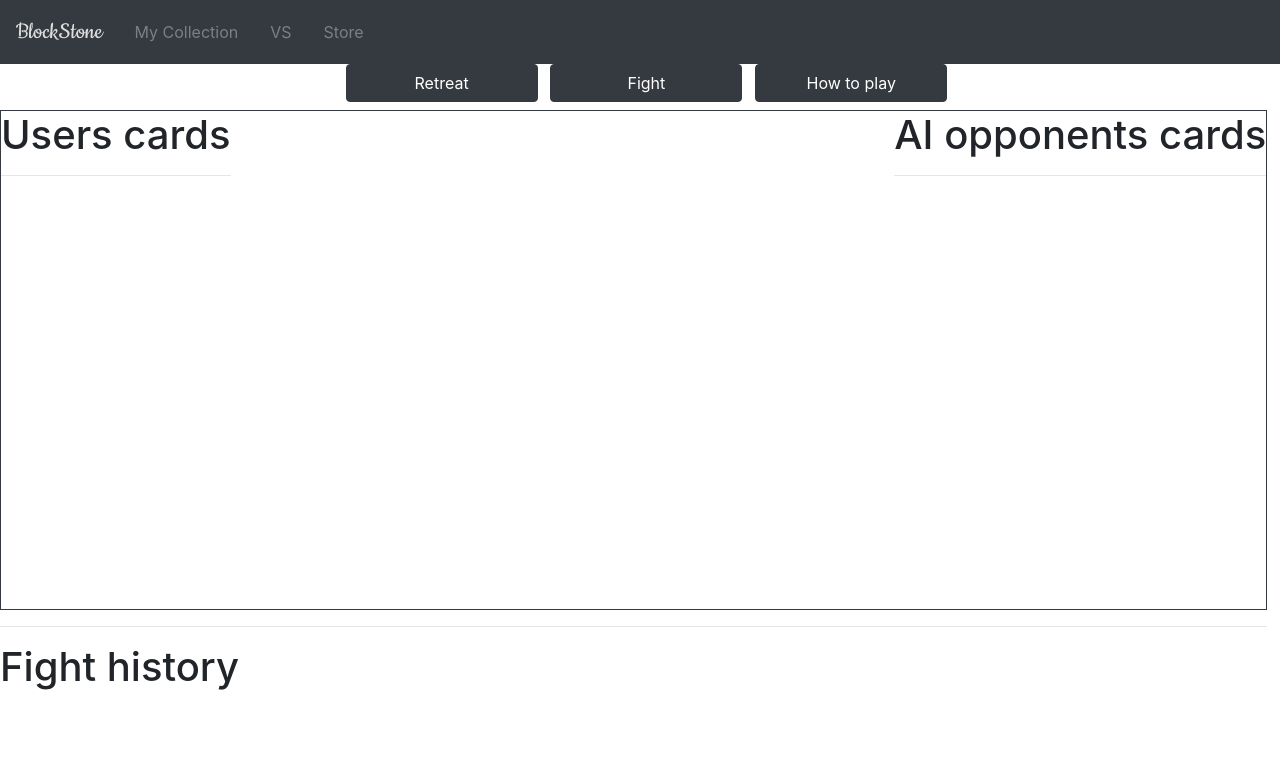
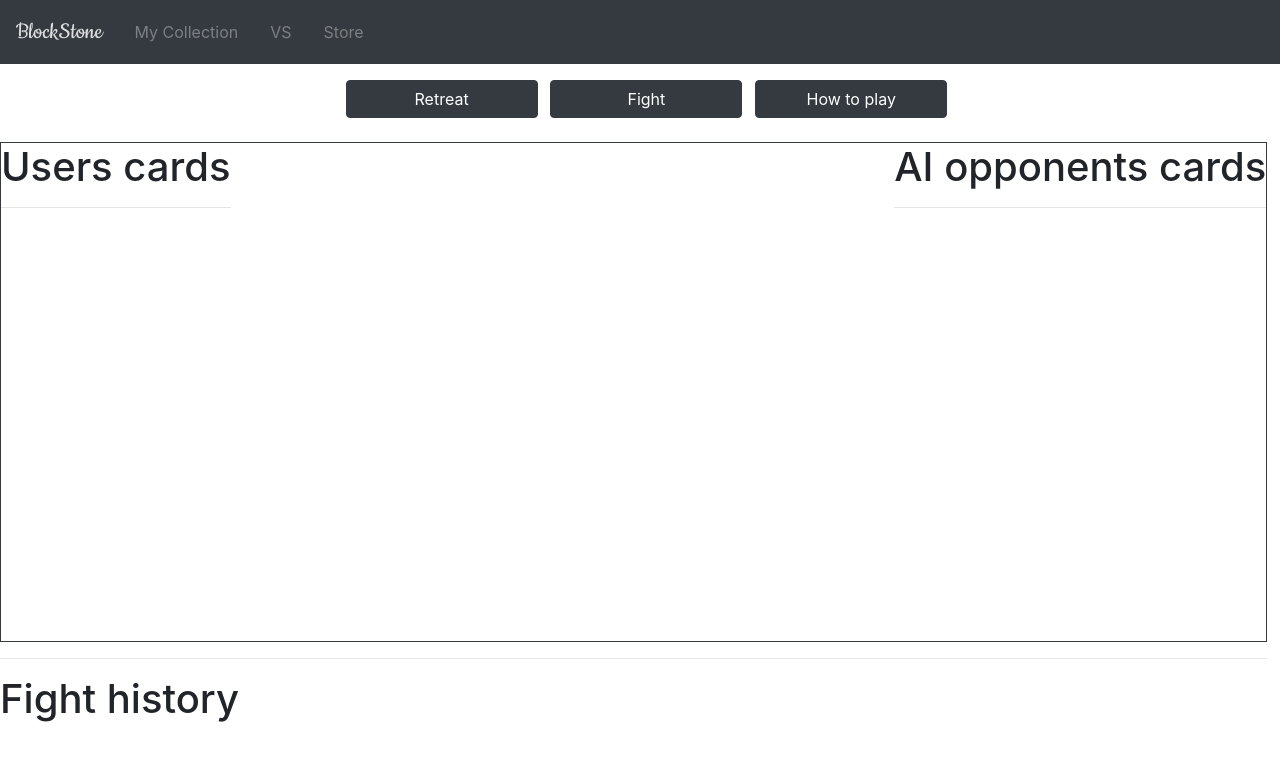
Before and after one commit to heho07/DH2642-ProjectGroup23, a React (Create React App) app: page /VersusMode in a window 1280 px wide. Shown: the top 760 px of the page. Built offline with nearby package versions, Linux system fonts and the light colour scheme.

Commit message:
improved layput

```diff
--- a/src/VersusMode/VersusMode.css
+++ b/src/VersusMode/VersusMode.css
@@ -62,7 +62,11 @@
     display:flex;
     justify-content: space-between;
         width: 180px;
+}
 
+.btndiv {
+    padding-top: 1.25%;
+    padding-bottom: 1.25%;
 }
 
 .statInfo{
--- a/src/VersusMode/VersusMode.jsx
+++ b/src/VersusMode/VersusMode.jsx
@@ -292,7 +292,7 @@ class VersusMode extends Component{
 						<br/>
 					</div>
 					*/}
-
+					<div className ="btndiv">
 						<center>
 							<Link to = "/ChooseDifficulty"><button className="btn btn-dark infoButton" title = "Can't take the heat? Better retreat and change difficulty">Retreat</button></Link>
 
@@ -306,7 +306,7 @@ class VersusMode extends Component{
 									)}> How to play
 							</button>
 						</center>
-
+					</div>
 					<h1 className="text-center"> {this.state.gamestate} </h1>
 
 					<div style={{width:window.innerWidth*0.99, height:window.innerHeight*0.95, "minHeight":"15%"}}>
```
Lines whose indentation alone changed are shown as unchanged.
